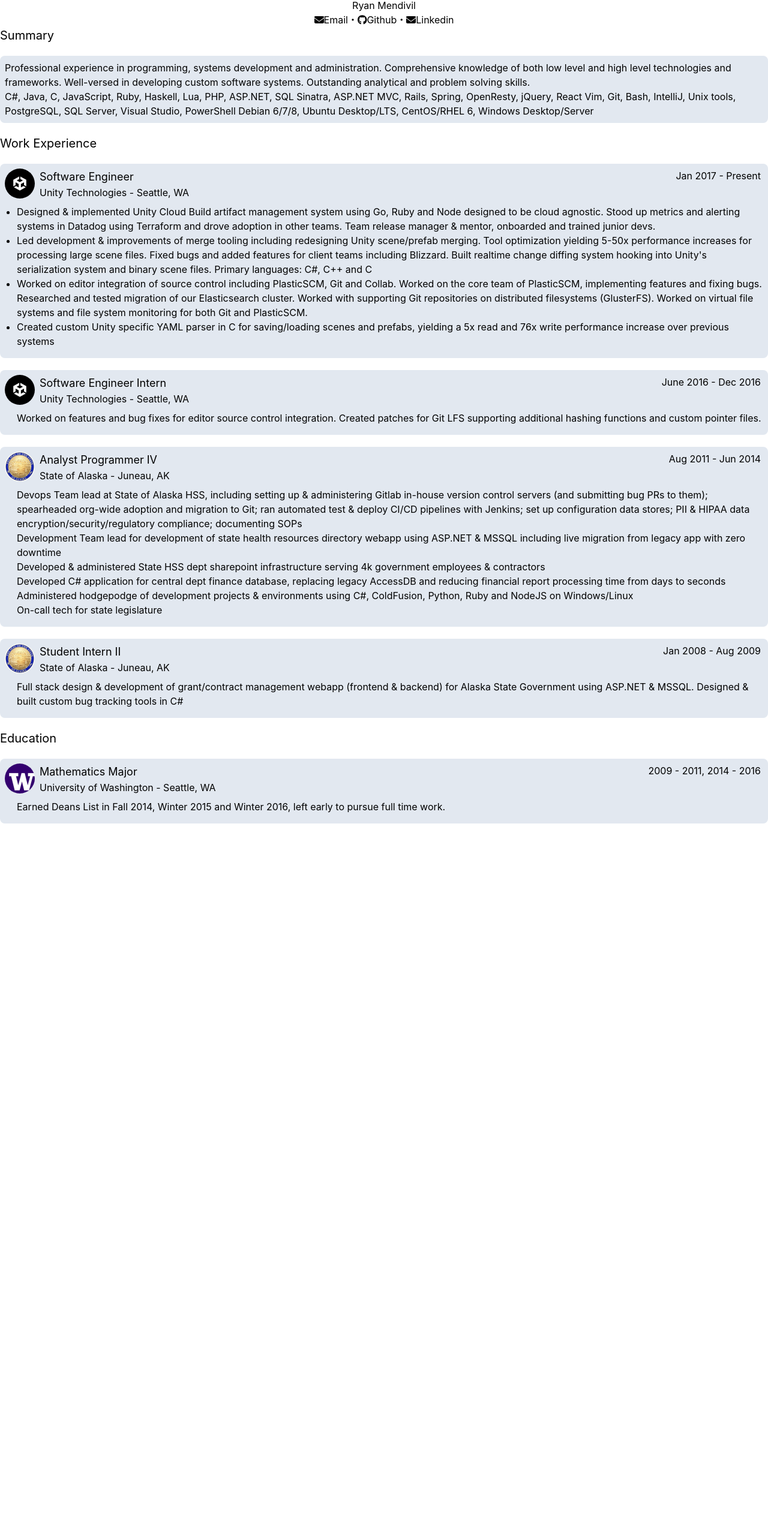
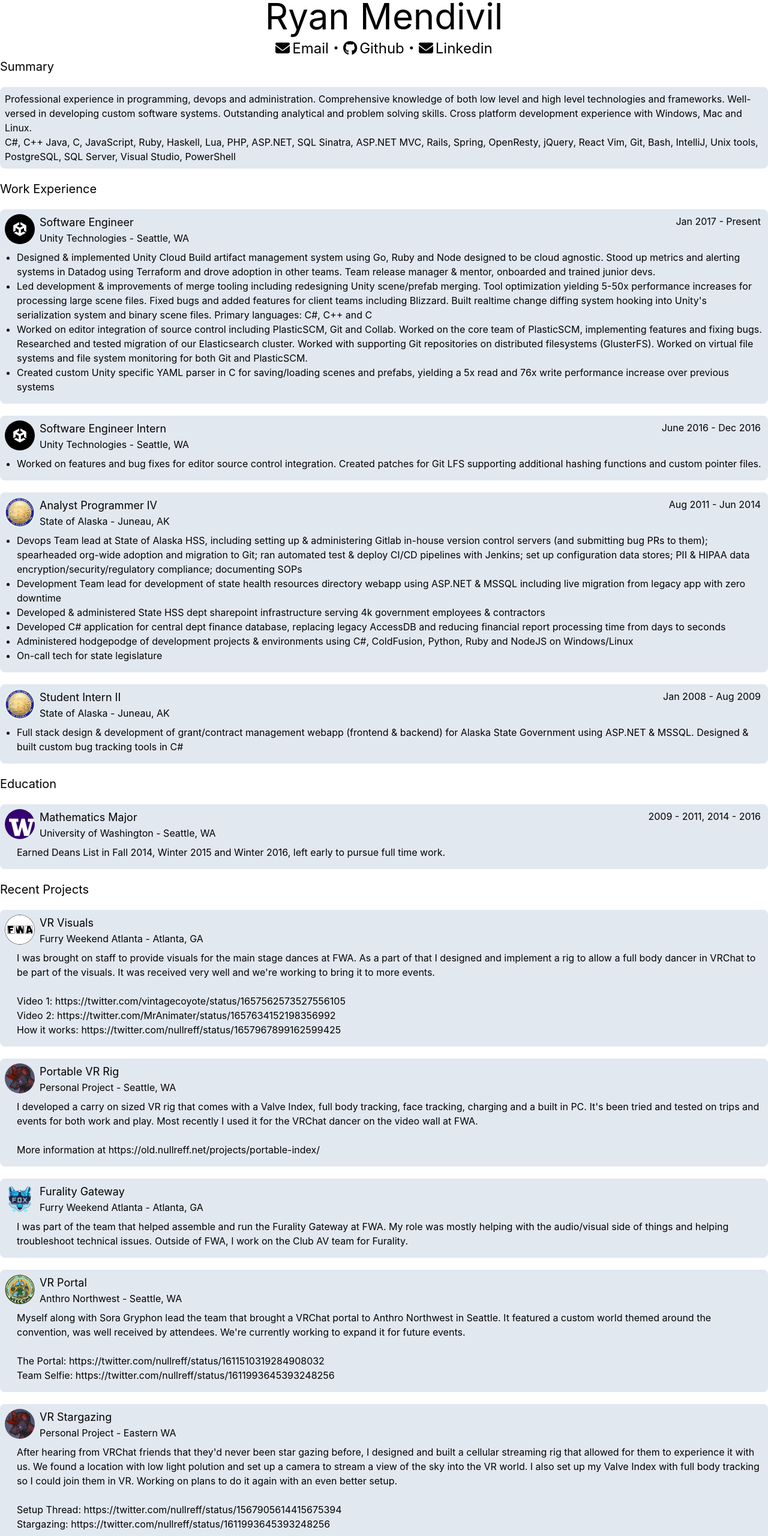
Before and after one commit to Nullreff/nullreff.net, a Next.js app: page /resume in a window 1280 px wide. Shown: the part 3-2564 px from the top of the page at 60% size. Before the commit the page ends 1376 px from the top, so only its background shows below. Built offline with nearby package versions, Linux system fonts and the light colour scheme.

Commit message:
Write out projects on resume

```diff
--- a/components/resume/icon-link.tsx
+++ b/components/resume/icon-link.tsx
@@ -11,7 +11,7 @@ type Props = {
 export default function IconLink({ title, icon, link}: Props) {
   return (
     <Link href={link}>
-        <FontAwesomeIcon icon={icon} className="" />
+        <FontAwesomeIcon icon={icon} className="mr-1" />
         {title}
     </Link>
   )
--- a/pages/resume.tsx
+++ b/pages/resume.tsx
@@ -18,6 +18,7 @@ import uwLogo from '../public/images/uw_logo.jpg'
 import fwaLogo from '../public/images/fwa_2023_logo.jpg'
 import furalityLogo from '../public/images/furality_logo.png'
 import anwLogo from '../public/images/anw_logo.png'
+import alexIcon from '../public/images/alex_icon.jpg'
 import Container from '../components/resume/container';
 
 export default function Resume() {
@@ -29,8 +30,8 @@ export default function Resume() {
             </Head>
 
             <div className="text-center">
-                <h1>Ryan Mendivil</h1>
-                <p>
+                <h1 className="text-6xl">Ryan Mendivil</h1>
+                <p className="text-2xl mt-2">
                     <IconLink title="Email" icon={faEnvelope} link="mailto:resume@nullreff.net" />・
                     <IconLink title="Github" icon={faGithub} link="https://github.com/nullreff/" />・
                     <IconLink title="Linkedin" icon={faEnvelope} link="https://www.linkedin.com/in/ryan-mendivil-ab4292275/" />
@@ -40,17 +41,17 @@ export default function Resume() {
             <Section title="Summary">
                 <Container>
                     <p>
-                        Professional experience in programming, systems development and administration.
+                        Professional experience in programming, devops and administration.
                         Comprehensive knowledge of both low level and high level technologies and frameworks.
                         Well-versed in developing custom software systems.
                         Outstanding analytical and problem solving skills.
+                        Cross platform development experience with Windows, Mac and Linux.
                     </p>
-                    <p>
-                        C#, Java, C, JavaScript, Ruby, Haskell, Lua, PHP, ASP.NET, SQL
+                    <ul className="list-disc">
+                        C#, C++ Java, C, JavaScript, Ruby, Haskell, Lua, PHP, ASP.NET, SQL
                         Sinatra, ASP.NET MVC, Rails, Spring, OpenResty, jQuery, React
                         Vim, Git, Bash, IntelliJ, Unix tools, PostgreSQL, SQL Server, Visual Studio, PowerShell
-                        Debian 6/7/8, Ubuntu Desktop/LTS, CentOS/RHEL 6, Windows Desktop/Server
-                    </p>
+                    </ul>
                 </Container>
             </Section>
 
@@ -84,32 +85,49 @@ export default function Resume() {
                 </Job>
 
                 <Job dates="June 2016 - Dec 2016" title="Software Engineer Intern" company="Unity Technologies" location="Seattle, WA" logo={unityLogo}>
+                    <ul className="list-disc">
+                        <li>
                               Worked on features and bug fixes for editor source control integration.
                               Created patches for Git LFS supporting additional hashing functions and custom pointer files.
+                        </li>
+                    </ul>
                 </Job>
 
                 <Job dates="Aug 2011 - Jun 2014" title="Analyst Programmer IV" company="State of Alaska" location="Juneau, AK" logo={soaLogo}>
+                    <ul className="list-disc">
+                        <li>
                               Devops Team lead at State of Alaska HSS, including setting up & administering Gitlab in-house version control servers (and submitting bug PRs to them);
                               spearheaded org-wide adoption and migration to Git;
                               ran automated test & deploy CI/CD pipelines with Jenkins;
                               set up configuration data stores;
                               PII & HIPAA data encryption/security/regulatory compliance;
                               documenting SOPs
-                    <br/>
+                        </li>
+                        <li>
                             Development Team lead for development of state health resources directory webapp using ASP.NET & MSSQL including live migration from legacy app with zero downtime
-                    <br/>
+                        </li>
+                        <li>
                             Developed & administered State HSS dept sharepoint infrastructure serving 4k government employees & contractors
-                    <br/>
+                        </li>
+                        <li>
                               Developed C# application for central dept finance database, replacing legacy AccessDB and reducing financial report processing time from days to seconds
-                    <br/>
+                        </li>
+                        <li>
                               Administered hodgepodge of development projects & environments using C#, ColdFusion, Python, Ruby and NodeJS on Windows/Linux
-                    <br/>
+                        </li>
+                        <li>
                               On-call tech for state legislature
+                        </li>
+                    </ul>
                 </Job>
 
                 <Job dates="Jan 2008 - Aug 2009" title="Student Intern II" company="State of Alaska" location="Juneau, AK" logo={soaLogo}>
+                      <ul className="list-disc">
+                          <li>
                               Full stack design & development of grant/contract management webapp (frontend & backend) for Alaska State Government using ASP.NET & MSSQL.
                               Designed & built custom bug tracking tools in C#
+                          </li>
+                      </ul>
                 </Job>
             </Section>
 
@@ -118,25 +136,65 @@ export default function Resume() {
                     Earned Deans List in Fall 2014, Winter 2015 and Winter 2016, left early to pursue full time work.
                 </Job>
             </Section>
-            {/*
-            <Section title="Projects">
+            <Section title="Recent Projects">
                 <Job dates="" title="VR Visuals" company="Furry Weekend Atlanta" location="Atlanta, GA" logo={fwaLogo}>
-                    FWA VJ
+                    I was brought on staff to provide visuals for the main stage dances at FWA.
+                    As a part of that I designed and implement a rig to allow a full body dancer in VRChat to be part of the visuals.
+                    It was received very well and we're working to bring it to more events.
+                    <br/>
+                    <br/>
+
+                    <ul>
+                        <li><a href="https://twitter.com/vintagecoyote/status/1657562573527556105">Video 1: https://twitter.com/vintagecoyote/status/1657562573527556105</a></li>
+                        <li><a href="https://twitter.com/MrAnimater/status/1657634152198356992">Video 2: https://twitter.com/MrAnimater/status/1657634152198356992</a></li>
+                        <li><a href="https://twitter.com/nullreff/status/1657967899162599425">How it works: https://twitter.com/nullreff/status/1657967899162599425</a></li>
+                    </ul>
                 </Job>
-                <Job dates="" title="Portable VR Rig" company="Personal Project" location="Seattle, WA" logo={anwLogo}>
-                    Portable VR rig
+                <Job dates="" title="Portable VR Rig" company="Personal Project" location="Seattle, WA" logo={alexIcon}>
+                    I developed a carry on sized VR rig that comes with a Valve Index, full body tracking, face tracking, charging and a built in PC.
+                    It's been tried and tested on trips and events for both work and play.
+                    Most recently I used it for the VRChat dancer on the video wall at FWA.
+                    <br/>
+                    <br/>
+                    More information at <a href="https://old.nullreff.net/projects/portable-index/">https://old.nullreff.net/projects/portable-index/</a>
                 </Job>
                 <Job dates="" title="Furality Gateway" company="Furry Weekend Atlanta" location="Atlanta, GA" logo={furalityLogo}>
-                    FWA Furality Gateway
+                    I was part of the team that helped assemble and run the Furality Gateway at FWA.
+                    My role was mostly helping with the audio/visual side of things and helping troubleshoot technical issues.
+                    Outside of FWA, I work on the Club AV team for Furality.
                 </Job>
                 <Job dates="" title="VR Portal" company="Anthro Northwest" location="Seattle, WA" logo={anwLogo}>
-                    ANW Portal
+                    Myself along with Sora Gryphon lead the team that brought a VRChat portal to Anthro Northwest in Seattle.
+                    It featured a custom world themed around the convention, was well received by attendees.
+                    We're currently working to expand it for future events.
+                    <br/>
+                    <br/>
+
+                    <ul>
+                        <li><a href="https://twitter.com/nullreff/status/1611510319284908032">The Portal: https://twitter.com/nullreff/status/1611510319284908032</a></li>
+                        <li><a href="https://twitter.com/nullreff/status/1611993645393248256">Team Selfie: https://twitter.com/nullreff/status/1611993645393248256</a></li>
+                    </ul>
                 </Job>
-                <Job dates="" title="VR Stargazing" company="Personal Project" location="Eastern WA" logo={anwLogo}>
-                    VR Stargazing
+                <Job dates="" title="VR Stargazing" company="Personal Project" location="Eastern WA" logo={alexIcon}>
+                    After hearing from VRChat friends that they'd never been star gazing before,
+                    I designed and built a cellular streaming rig that allowed for them to experience it with us.
+                    We found a location with low light polution and set up a camera to stream a view of the sky into the VR world.
+                    I also set up my Valve Index with full body tracking so I could join them in VR.
+                    Working on plans to do it again with an even better setup.
+                    <br/>
+                    <br/>
+
+                    <ul>
+                        <li><a href="https://twitter.com/nullreff/status/1566677289404080128">Setup Thread: https://twitter.com/nullreff/status/1567905614415675394</a></li>
+                        <li><a href="https://twitter.com/nullreff/status/1567905614415675394">Stargazing: https://twitter.com/nullreff/status/1611993645393248256</a></li>
+                    </ul>
                 </Job>
             </Section>
-            */}
+            <div className="text-center m-5">
+                <a href="https://nullreff.net/resume">
+                    Most recent version at https://nullreff.net/resume
+                </a>
+            </div>
         </Layout>
     </div>
   )
```
Also changed, not shown: public/images/alex_icon.jpg (added). Lines whose indentation alone changed are shown as unchanged.
